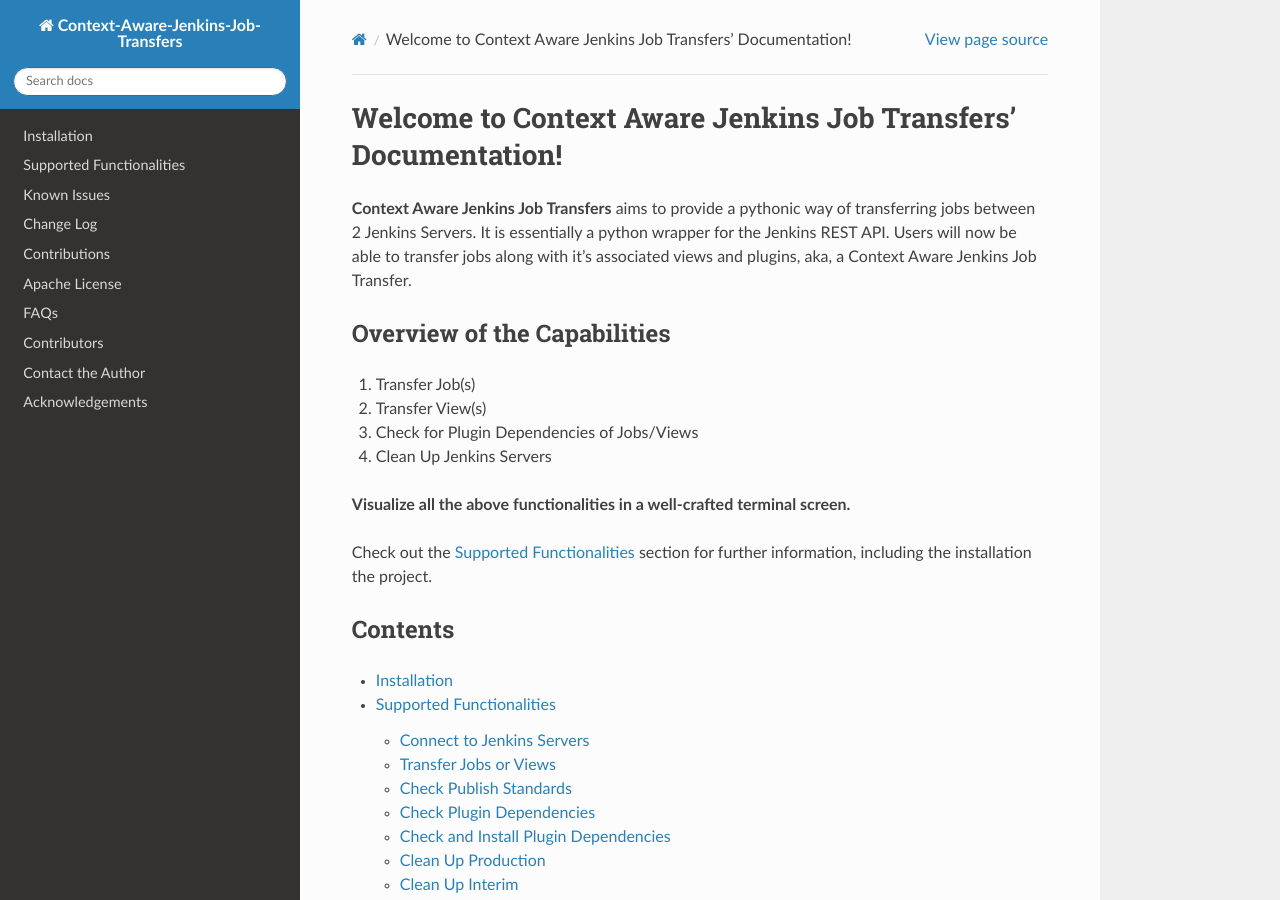
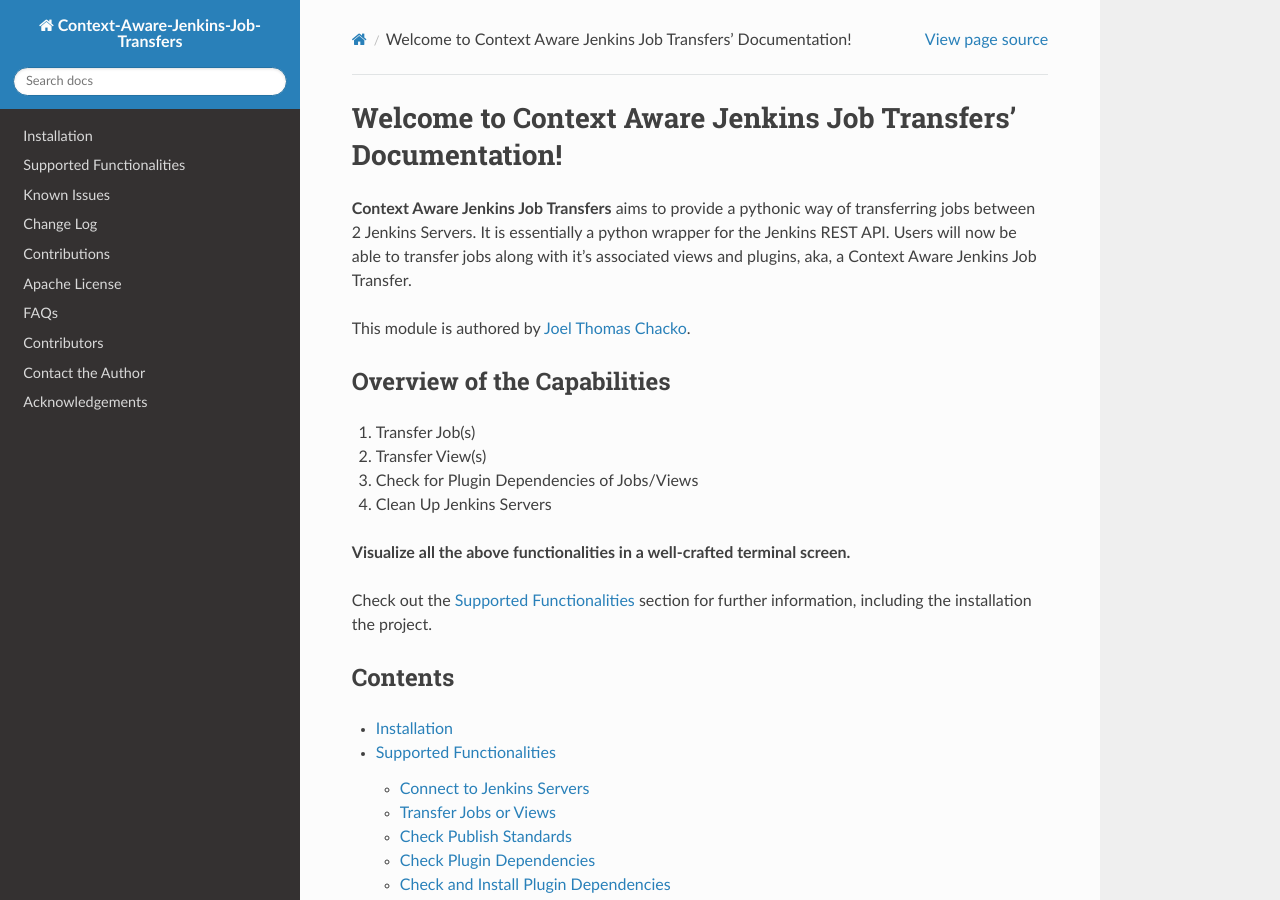
Before and after one commit to joelkariyalil/Context-Aware-Jenkins-Transfers-Documentation, a Sphinx documentation site: the page built from docs/source/index.rst, in a window 1280 px wide and 900 px high. Built offline with Sphinx 7.4.7 and the Read the Docs theme 3.1.0, drawn with Linux system fonts in a browser that asks for light colours.

Commit message:
MOD: Added author's name to the Index Page

```diff
--- a/docs/source/index.rst
+++ b/docs/source/index.rst
@@ -4,6 +4,8 @@
 **Context Aware Jenkins Job Transfers** aims to provide a pythonic way of transferring jobs between 2 Jenkins Servers.
 It is essentially a python wrapper for the Jenkins REST API.
 Users will now be able to transfer jobs along with it's associated views and plugins, aka, a Context Aware Jenkins Job Transfer.
+
+This module is authored by `Joel Thomas Chacko <https://www.linkedin.com/in/joelkariyalil/>`_.
 
 Overview of the Capabilities
 ----
```
